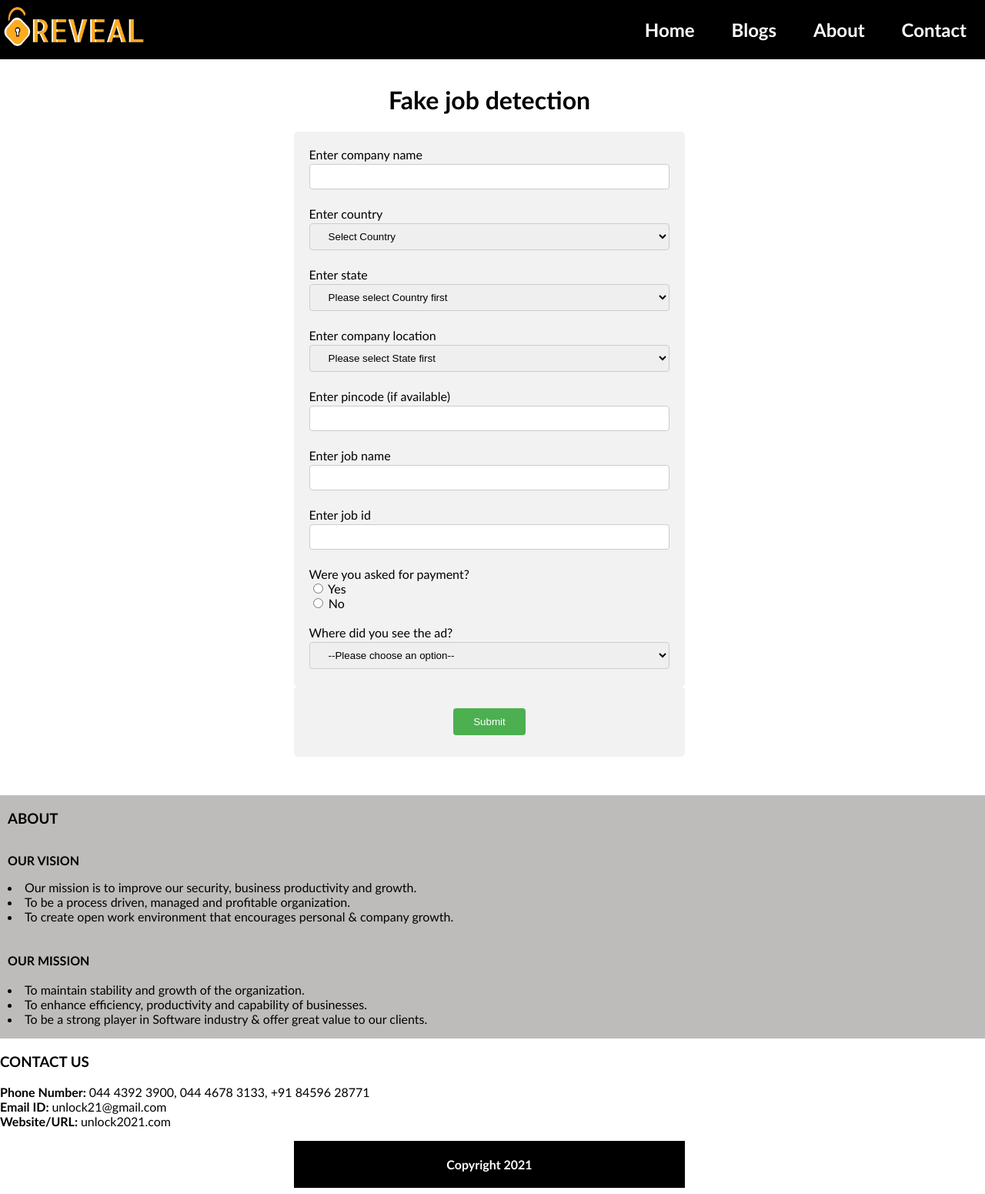
After one commit to DeepuChandru/Fake-Job-Advertisement-Detection, a Flask app: page /form in a window 1280 px wide. The commit adds this page. Shown: the whole page at 77% size. Run offline with Flask 2, Linux system fonts and the light colour scheme.

Commit message:
form add and UI change

```diff
--- a/app.py
+++ b/app.py
@@ -51,6 +51,8 @@ def index():
             return "There was an issue entering details"
     else:
         return render_template('index.html')
-
+@app.route('/form')
+def form():
+    return render_template('form.html')
 if __name__=="__main__":
     app.run(debug=True)
--- a/static/css/main.css
+++ b/static/css/main.css
@@ -26,15 +82,32 @@ input[type=text],input[type=date],input[type=time],input[type=email],input[type=
     background-color: #45a049;
   }
 
-  div {
+
+
+  .formdiv,#webform,#emailform,#submitdiv{
     border-radius: 5px;
     background-color: #f2f2f2;
     padding: 20px;
     margin: 0 30%;
   }
 
+
+
   body{
-    margin-top: 100px;
+    /* margin-top: 100px; */
+    margin-left: 0;
+    margin-top:70px ;
+    padding: 0;
+    font-family:'Gill Sans', 'Gill Sans MT', Calibri, 'Trebuchet MS', sans-serif;
+  }
+
+  .logo{
+    height: 100%;
+    width: 15%;
+    position: absolute;
+    top: 0;
+    left: 0;
+    margin:0;
   }
 
   #navbar {
@@ -45,32 +118,23 @@ input[type=text],input[type=date],input[type=time],input[type=email],input[type=
     display: flex;
     flex-direction: row;
     justify-content:flex-end;
-    background-color: white;
-    box-shadow: 0px 5px 5px rgb(231, 231, 231);}
+    background-color: rgb(0, 0, 0);
+    /* overflow: hidden; */
+    /* box-shadow: 0px 5px 5px rgb(231, 231, 231); */
+    }
 
-    #navbar a {
+     #link {
     text-decoration: none;
     display: block;
     padding: 1em;
     font-size: 1.5em;
     font-weight: bold;
-    color:rgb(33, 47, 122);
-    }
-
-   #navbar a:hover {
-   background: #7c838a;
     color:rgb(255, 255, 255);
     }
 
-   #title {
-   /* margin-top:90px; */
-   font-size:60px;
-   margin: 0;
-   padding-right: 50%;
-   /* margin-left: 20px;; */
-   font-family:Impact, Haettenschweiler, 'Arial Narrow Bold', sans-serif;
-   color:rgb(38, 47, 88);
-   /* align-items: flex-end;	 */
+    #link:hover {
+      background: #ff9945;
+      color:rgb(0, 0, 0);
       }
 
        #about{
@@ -95,21 +161,22 @@ input[type=text],input[type=date],input[type=time],input[type=email],input[type=
    display:flex;
    flex-direction: column;
    text-align: justify;
-   background-color: #4ab7ff;
+   background-color: #dfa678;
    left:0px;
    right:0%;
    margin-bottom: 50px;
-   color:black;
+   color:rgb(0, 0, 0);
    }
 
    #copyright{
    display: flex;
    flex-direction: column;
+   margin: 0 30%;
    align-items:center;
    bottom:0px;
-   position: fixed;
-   left: 550px;
-   background-color: #ffffff;
+   position: relative;
+   background-color: #000000;
    width:40%;
    padding:0px;
+   color:white;
    }
--- /dev/null
+++ b/templates/form.html
@@ -0,0 +1,172 @@
+<!DOCTYPE html>
+<html lang="en">
+    <head>
+        <meta charset="UTF-8">
+        <meta name="viewport" content="width=device-width,initial-scale=1.0">
+        <meta http-equiv="X-VA-Compatible" contents="ie_edge">
+        <title>website</title>
+        <link rel="stylesheet" type="text/css" href="{{url_for('static',filename='css/main.css')}}">
+        <script>
+            function setForm(value)
+            {
+                if(value == 'webform')
+                    {
+                        document.getElementById('webform').style='display:block;';
+                        document.getElementById('emailform').style='display:none;';
+                        document.getElementById('accountname').required=true;
+                        document.getElementById('website').required=true;
+                        document.getElementById('postdate').required=true;
+                        document.getElementById("email").required = false;
+                    }
+                    else
+                    {
+
+                        document.getElementById('emailform').style = 'display:block;';
+                        document.getElementById('webform').style = 'display:none;';
+                        document.getElementById('accountname').required=false;
+                        document.getElementById('postdate').required=false;
+                        document.getElementById('website').required=false;
+                        document.getElementById("email").required = true;
+                    }
+            }
+            var stateObject = {
+"India": { "TamilNadu": ["Chennai", "Madurai"],
+"Kerala": ["Thiruvananthapuram", "Palakkad"],
+"Goa": ["North Goa", "South Goa"],
+},
+"Australia": {
+"South Australia": ["Dunstan", "Mitchell"],
+"Victoria": ["Altona", "Euroa"]
+}, "Canada": {
+"Alberta": ["Acadia", "Bighorn"],
+"Columbia": ["Washington", ""]
+},
+}
+window.onload = function () {
+var countySel = document.getElementById("country"),
+stateSel = document.getElementById("state"),
+districtSel = document.getElementById("location");
+for (var country in stateObject) {
+countySel.options[countySel.options.length] = new Option(country, country);
+}
+countySel.onchange = function () {
+stateSel.length = 1; // remove all options bar first
+districtSel.length = 1; // remove all options bar first
+if (this.selectedIndex < 1) return; // done
+for (var state in stateObject[this.value]) {
+stateSel.options[stateSel.options.length] = new Option(state, state);
+}
+}
+countySel.onchange(); // reset in case page is reloaded
+stateSel.onchange = function () {
+districtSel.length = 1; // remove all options bar first
+if (this.selectedIndex < 1) return; // done
+var district = stateObject[countySel.value][this.value];
+for (var i = 0; i < district.length; i++) {
+districtSel.options[districtSel.options.length] = new Option(district[i], district[i]);
+}
+}
+}
+        </script>
+    </head>
+    <body>
+    <!-- <div><a href="#" class="logolink" target="_self"><img src="{{url_for('static',filename='images/logo.jpeg')}}" alt="logo" class="logo"></a></div> -->
+        <nav id="navbar">
+            <a href="#" class="logolink" target="_self"><img src="{{url_for('static',filename='images/logo.jpeg')}}" alt="logo" class="logo"></a>
+            <a id="link" href="#profile">Home</a>
+            <a id="link" href="#blogs">Blogs</a>
+            <a id="link" href="#about">About</a>
+            <a id="link" href="#contact">Contact</a>
+            </ul>
+        </nav>
+            <br>
+            <h1>Fake job detection</h1>
+                <form action="/" method="POST">
+                <div class="formdiv">
+                <label>Enter company name</label>
+                <input type="text" name="companyname" id="companyname" required><br><br>
+                <label>Enter country</label>
+                <select name="country" id="country" size="1">
+                    <option value="" selected="selected">Select Country</option>
+
+                </select><br><br>
+                <label>Enter state</label>
+                <select name="state" id="state" size="1">
+                    <option value="" selected="selected">Please select Country first</option>
+                </select><br><br>
+                <label>Enter company location</label>
+                <select name="city" id="location" size="1">
+                    <option value="" selected="selected">Please select State first</option>
+                </select><br><br>
+                <label>Enter pincode (if available)</label>
+                <input type="number" name="pincode" id="pincode"><br><br>
+                <label>Enter job name</label>
+                <input type="text" name="jobname" id="jobname" required><br><br>
+                <label>Enter job id</label>
+                <input type="text" name="jobid" id="jobid"><br><br>
+                <label>Were you asked for payment?</label><br>
+                <input type="radio" id="yes" name="payment" value="yes" required>
+                <label for="yes">Yes</label><br>
+                <input type="radio" id="no" name="payment" value="no">
+                <label for="no">No</label><br><br>
+                <labe>Where did you see the ad?</label>
+                <select id="select1" onchange="setForm(value)" name="platform" required>
+                    <option value="">--Please choose an option--</option>
+                    <option value="webform">Website</option>
+                    <option value="emailform">E-mail</option>
+                </select>
+                </div>
+                <div id="webform" style="display: none">
+                    <label>Select the website you saw the ad<label>
+                        <select id="website" name="website" required>
+                            <option value="">--Please choose an option--</option>
+                            <option value="Naukri">Naukri</option>
+                            <option value="Indeed">Indeed</option>
+                            <option value="LinkedIn">LinkedIn</option>
+                            <option value="Monster">Monster</option>
+                        </select><br><br>
+                    <label>Enter account name</label>
+                    <input type="text" name="accountname" id="accountname" required><br><br>
+                    <label>Enter job posted date</label><br>
+                    <input type="date" id="postdate" name="postdate" min="2020-01-01" max="2021-06-16" required><br><br>
+                    <label>Select a time:</label><br>
+                    <input type="time" id="posttime" name="posttime"><br><br>
+                </div>
+                <div id="emailform" style="display: none">
+                    <label>Enter mail-id you received the job ad</label><br>
+                    <input type="email" id="email" name="email" required><br><br>
+                </div>
+                <div id="submitdiv">
+                <input type="submit" value="Submit">
+                </div>
+                </form>
+    </body>
+    <section id=about>
+        <h3> <B> ABOUT </B> </h3>
+        <p><b>  OUR VISION</b><br>
+            <li>Our mission is to improve our security, business productivity and growth.<br></li>
+            <li>To be a process driven, managed and profitable organization.<br></li>
+            <li>To create open work environment that encourages personal & company growth.<br></li>
+            <br>
+            <br><b>  OUR MISSION</b><br>
+            <li>To maintain stability and growth of the organization.<br></li>
+            <li>To enhance efficiency, productivity and capability of businesses.</li>
+            <li>To be a strong player in Software industry & offer great value to our clients.</p></li>
+     </section>
+     <section id=Contact>
+        <h3> <B> CONTACT US </B> </h3>
+
+        <p><b>Phone Number: </b>044 4392 3900, 044 4678 3133, +91 84596 28771
+           <br>
+           <b>Email ID: </b> unlock21@gmail.com
+           <br>
+           <b>Website/URL: </b>unlock2021.com</p>
+        </section>
+
+        <footer>
+          <div id="copyright">
+            <h4>Copyright 2021</h4>
+          </div>
+        </footer>
+
+</html>
```
Also changed, not shown: other parts of static/css/main.css (+58 -0 lines), templates/index.html (+19 -112 lines), static/images/logo.jpeg (added), 1 other file. Lines whose indentation alone changed are shown as unchanged.
